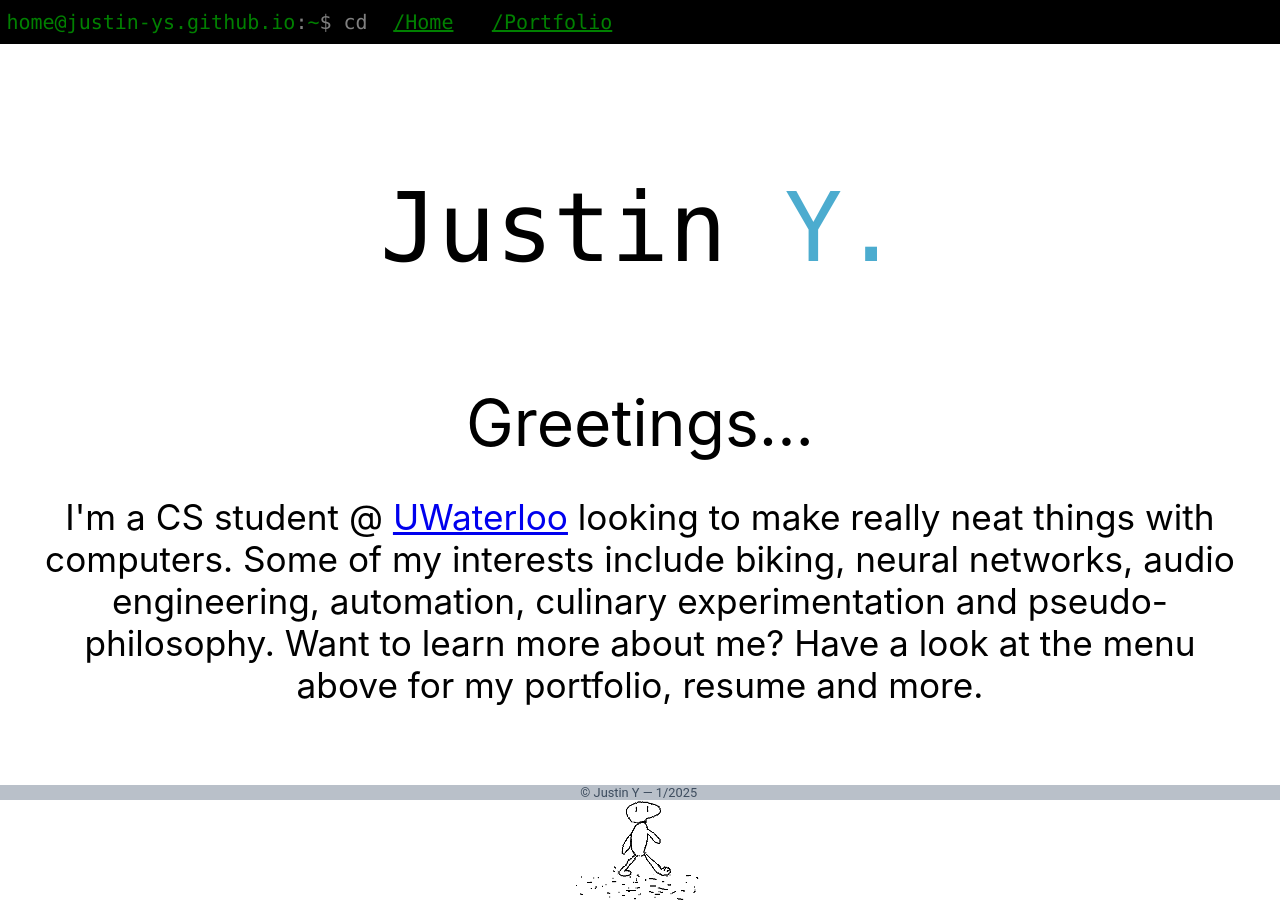
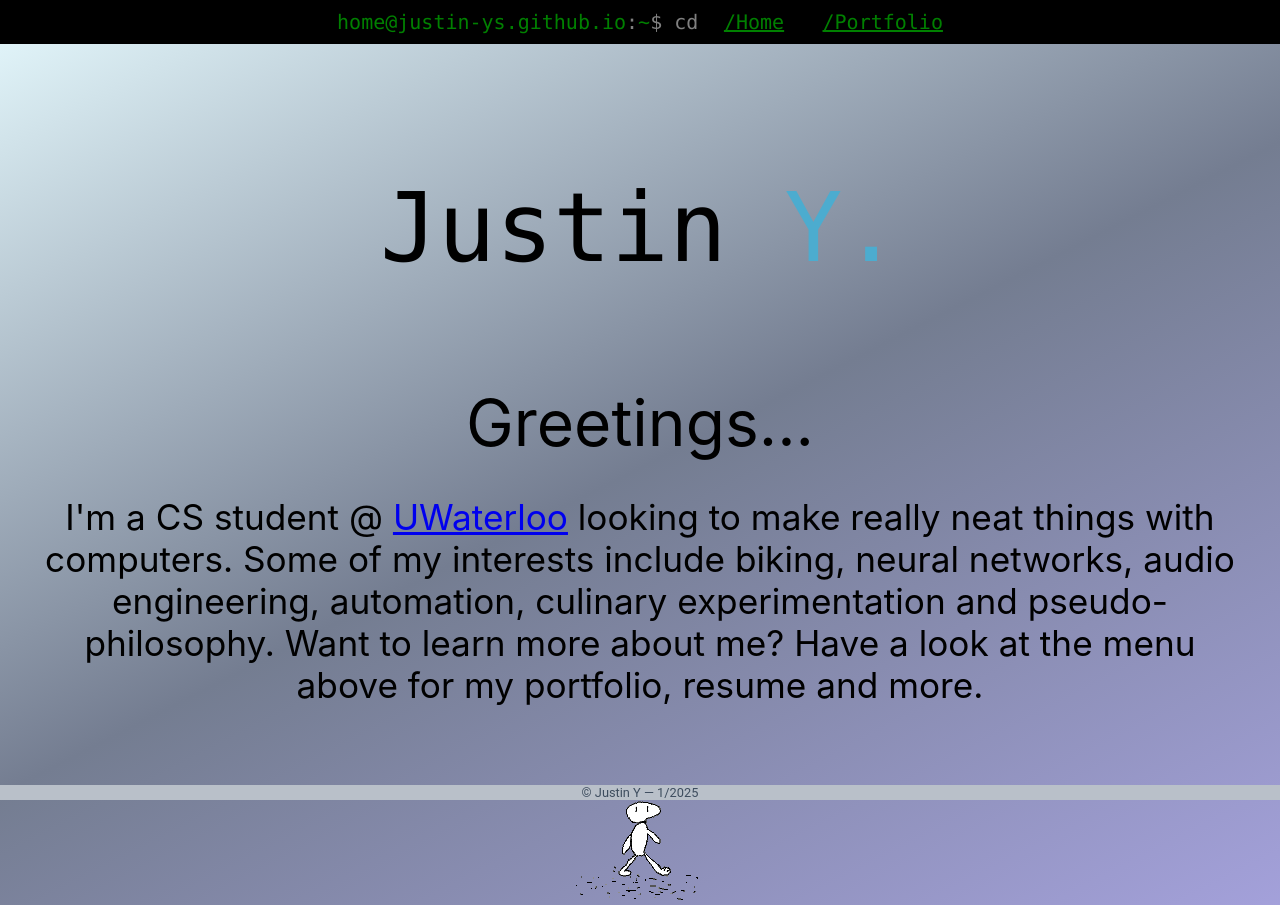
Before and after one commit to justin-ys/justin-ys.github.io, a React (Create React App) app in the folder justinys-github-io/: page / in a window 1280 px wide. Built offline with nearby package versions, Linux system fonts and the light colour scheme.

Commit message:
Reimplement gradient background

```diff
--- a/justinys-github-io/src/App.css
+++ b/justinys-github-io/src/App.css
@@ -1,3 +1,24 @@
+@keyframes animgrad {
+  0% {background-position: 0% 0%}
+  50% {background-position: 100% 100%}
+  100% {background-position: 0% 0%}
+}
+
+body {
+  padding: 0;
+  margin: 0;
+  background: rgb(2,0,36);
+  background: linear-gradient(333deg, rgba(128,124,204,0.7217087518601191) 0%, rgba(116,125,145,1) 49%, rgba(230,250,254,1) 100%);
+  background-size: cover;
+  height: 100%;
+  animation-name: animgrad;
+  animation-duration: 10s;
+  animation-timing-function: ease-in-out;
+  animation-iteration-count: infinite;
+  background-repeat: no-repeat;
+  min-height: 100vh;
+}
+
 .App {
   text-align: center;
 }
@@ -15,7 +36,6 @@
 
 .App-header {
   background-color: #282c34;
-  min-height: 100vh;
   display: flex;
   flex-direction: column;
   align-items: center;
@@ -36,3 +56,7 @@
     transform: rotate(360deg);
   }
 }
+
+.HomePage {
+  min-height: 100%;
+}
--- a/justinys-github-io/src/MainPage.js
+++ b/justinys-github-io/src/MainPage.js
@@ -16,7 +16,7 @@ export default function MainPage() {
         document.title = location.pathname == "/portfolio" ? "Things I've Done" : "Welcome!"
     }, [location])
 
-    return <div>
+    return <div className="MainPage">
         <MenuBar />
         {path == "/portfolio" ? <Portfolio /> : <HomePage />}
         <WalkMan />
--- a/justinys-github-io/src/components/footer.js
+++ b/justinys-github-io/src/components/footer.js
@@ -4,7 +4,7 @@ export default function Footer() {
     const year = date.getFullYear();
     return <div className="footer" style={{ display: "inline-block", color: "#3d4c5e",
         fontFamily: "Roboto", fontSize: "0.8em", backgroundColor: "#b9c0c9", bottom: '0%',
-        right: '0%', position: 'fixed', zIndex:1000, width: '100%', paddingRight: "0.1em"}}>
+        right: '0%', position: 'fixed', zIndex:1000, width: '100%'}}>
         <div>{`© Justin Y — ${month}/${year}`}</div>
     </div>
 }
--- a/justinys-github-io/src/components/menubar.js
+++ b/justinys-github-io/src/components/menubar.js
@@ -2,9 +2,9 @@ import {Link} from 'react-router'
 export default function MenuBar() {
    return <div className="menubar-container" style={{ display: 'flex', flexDirection: "column", alignItems: 'center', justifyContent: 'center', verticalAlign: 'middle' }}>
        {/* font suggestions from Stackoverflow's styling! --> */}
-        <div className="menubar" style={{ backgroundColor: "#000000", display: "flex", padding: "0.5em", fontFamily: "Consolas Menlo, Monaco, Lucida Console, Liberation Mono, DejaVu Sans Mono, Bitstream Vera Sans Mono, Courier New, monospace, serif", fontSize: "1.25em",   gap: "2vw", alignItems: "center", justifyContent: "left", width: "100%"}}>
-            <div style={{ color: "green", marginLeft: "0.5vw"}}>home@justin-ys.github.io<span style={{ color: 'grey' }}>:</span>~<span style={{ color: 'grey' }}>$ cd</span></div>
-            <div className="menubar-items" style={{display: "flex", gap: "3vw", alignItems: "center", justifyContent: "center", marginRight: "0.5vw"}}>
+        <div className="menubar" style={{ backgroundColor: "#000000", display: "flex", paddingTop: "0.5em", paddingBottom: "0.5em", fontFamily: "Consolas Menlo, Monaco, Lucida Console, Liberation Mono, DejaVu Sans Mono, Bitstream Vera Sans Mono, Courier New, monospace, serif", fontSize: "1.25em", gap: "2vw", alignItems: "center", justifyContent: "center", width: "100%"}}>
+            <div style={{ color: "green"}}>home@justin-ys.github.io<span style={{ color: 'grey' }}>:</span>~<span style={{ color: 'grey' }}>$ cd</span></div>
+            <div className="menubar-items" style={{display: "flex", gap: "3vw", alignItems: "center", justifyContent: "center"}}>
                 <div className="menu-item"><Link to={"/home"} style={{color: "green"}}>/Home</Link></div>
                 <div className="menu-item"><Link to={"/portfolio"} style={{color: "green"}}>/Portfolio</Link></div>
             </div>
--- a/justinys-github-io/src/index.css
+++ b/justinys-github-io/src/index.css
@@ -109,7 +109,3 @@ code {
   from { width: 0 }
   to { width: 100% }
 }
-
-.HomePage {
-  background-color: white;
-}
```
Also changed, not shown: justinys-github-io/src/resource/walk_1.png, justinys-github-io/src/resource/walk_2.png.
